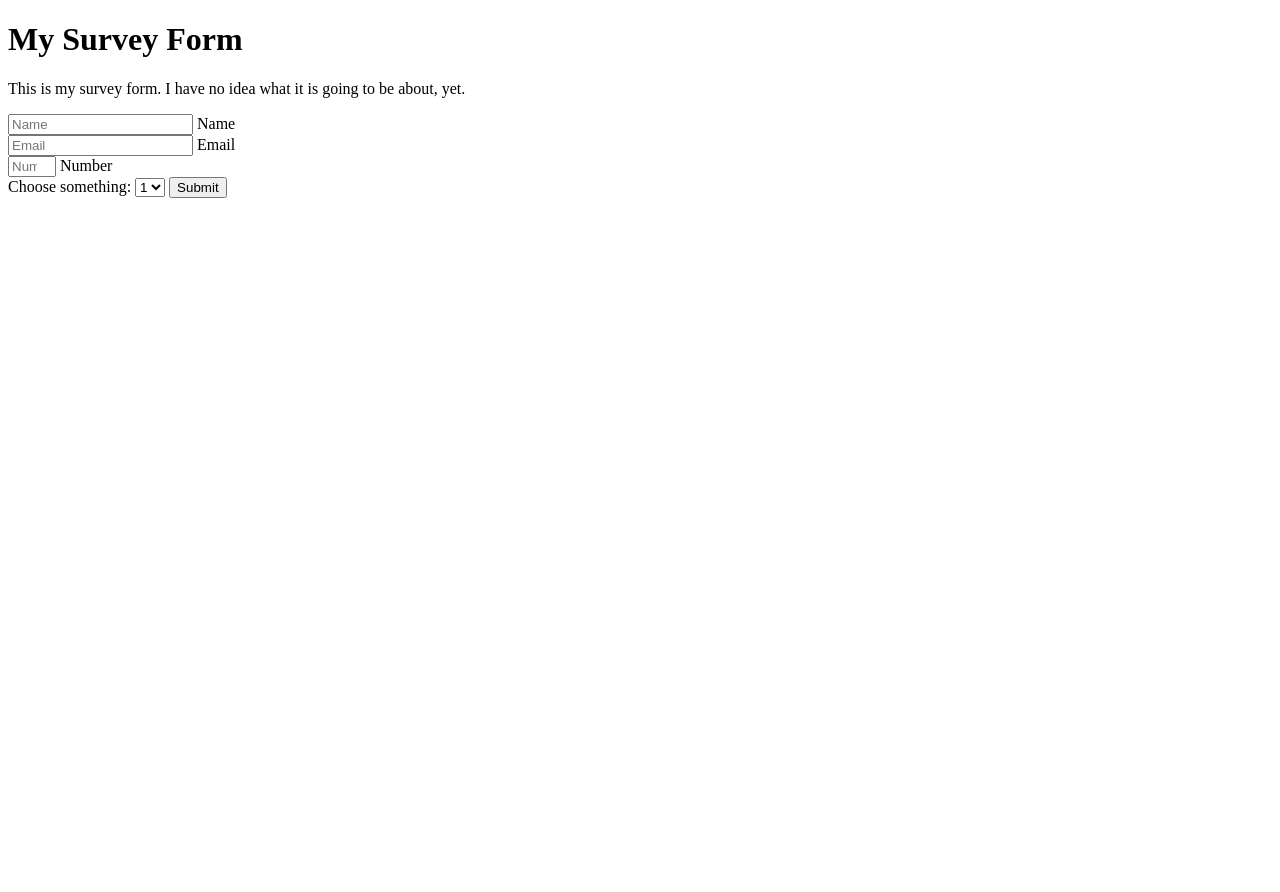
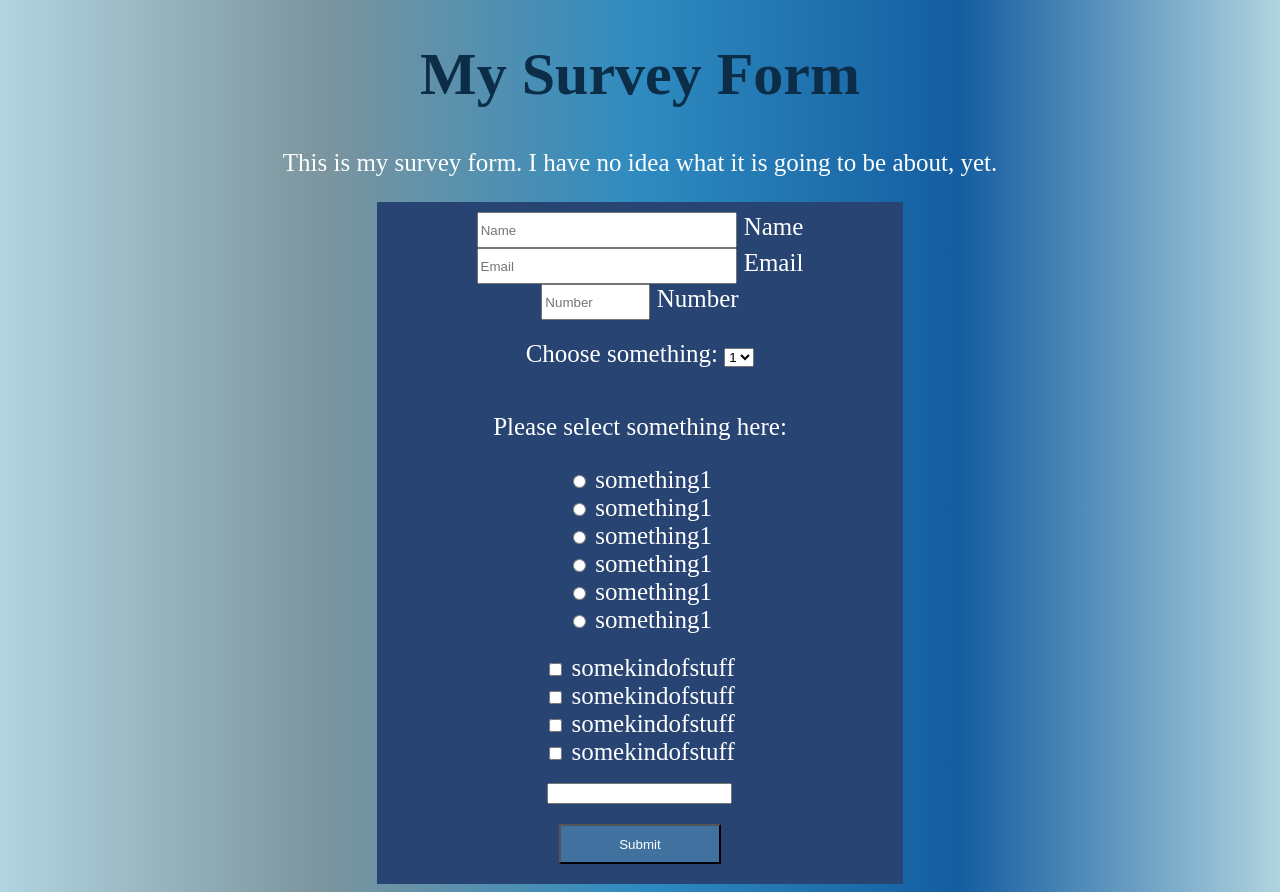
Before and after one commit to grj923/surveyform, a plain HTML site: page index.html in a window 1280 px wide. Before the commit the page ends 800 px from the top, so only its background shows below. Drawn offline with Linux system fonts and the light colour scheme.

Commit message:
all form items added, color scheme and basic styling

```diff
--- a/index.html
+++ b/index.html
@@ -4,6 +4,7 @@
     <meta charset="UTF-8" />
     <meta http-equiv="X-UA-Compatible" content="IE=edge" />
     <meta name="viewport" content="width=device-width, initial-scale=1.0" />
+    <link rel="stylesheet" href="styles.css" />
     <title>Document</title>
   </head>
   <body>
@@ -11,6 +12,8 @@
     <p id="description">
       This is my survey form. I have no idea what it is going to be about, yet.
     </p>
+    <div class="form-area">
+
     <form id="survey-form">
       <input type="text" placeholder="Name" required id="name" />
       <label id="name-label">Name</label>
@@ -21,6 +24,8 @@
       <input type="number" placeholder="Number" id="number" min="1" max="5" />
       <label id="number-label">Number</label>
       <br />
+    </div>
+    <div class="form-area">
       <label for="Something here">Choose something:</label>
       <select id="dropdown">
         <option value="1">1</option>
@@ -29,7 +34,100 @@
         <option value="4">4</option>
         <option value="5">5</option>
       </select>
-      <button type="submit">Submit</button>
+      <br />
+    </div>
+      <div class="form-area">
+      <p id="radio-intro">Please select something here:</p>
+      <label>
+        <input
+          type="radio"
+          id="radio1"
+          name="something"
+          value="something1" />
+        something1
+      </label>
+      <br />
+      <label>
+        <input
+          type="radio"
+          id="radio2"
+          name="something"
+          value="something2" />
+        something1</label
+      >
+      <br />
+      <label for="radio1">
+        <input
+          type="radio"
+          id="radio3"
+          name="something"
+          value="something3" />
+        something1</label
+      >
+      <br />
+      <label>
+        <input
+          type="radio"
+          id="radio4"
+          name="something"
+          value="something4" />
+        something1</label
+      >
+      <br />
+      <label>
+        <input
+          type="radio"
+          id="radio5"
+          name="something"
+          value="something5" />
+        something1</label
+      >
+      <br />
+      <label for="radio1">
+        <input
+          type="radio"
+          id="radio6"
+          name="something"
+          value="something6" />
+        something1</label
+      >
+      <br />
+    </div>
+    <div class="form-area">
+      <input
+        type="checkbox"
+        name="somekindofstuff"
+        id="somekindofstuff"
+        value="somekindofstuff"
+      />
+      <label for="somekindofstuff">somekindofstuff</label><br />
+      <input
+        type="checkbox"
+        name="somekindofstuff1"
+        id="somekindofstuff1"
+        value="somekindofstuff1"
+      />
+      <label for="somekindofstuff">somekindofstuff</label><br>
+      <input
+        type="checkbox"
+        name="somekindofstuff2"
+        id="somekindofstuff2"
+        value="somekindofstuff2"
+      />
+      <label for="somekindofstuff">somekindofstuff</label><br>
+      <input
+        type="checkbox"
+        name="somekindofstuff3"
+        id="somekindofstuff3"
+        value="somekindofstuff3"
+      />
+      <label for="somekindofstuff">somekindofstuff</label><br>
+    <div class="form-area">
+      <input type="text" name="whatElse" id="whatElse" />
+    </div>
+    <div class="form-area">
+      <button type="submit" id="submit">Submit</button>
+    </div>
     </form>
 
     <script src="https://cdn.freecodecamp.org/testable-projects-fcc/v1/bundle.js"></script>
--- a/styles.css
+++ b/styles.css
@@ -0,0 +1,48 @@
+body {
+  text-align: center;
+  color: white;
+  background-color: #b1d4e0;
+  background-image: linear-gradient(
+    to right,
+    #b1d4e0,
+    #7c959e,
+    #2e8bc0,
+    #145da0,
+    #b1d4e0
+  );
+}
+
+#title {
+  color: #0c2d48;
+  font-size: 60px;
+}
+#description {
+  font-size: 25px;
+}
+
+.form-area {
+  background-color: #274472;
+  font-size: 25px;
+  margin: auto;
+  width: 40%;
+  padding: 10px;
+  text-align: center;
+}
+#submit {
+  color: white;
+  background-color: #41729f;
+  width: 80%;
+  height: 40px;
+}
+#name {
+  width: 50%;
+  height: 30px;
+}
+#email {
+  width: 50%;
+  height: 30px;
+}
+#number {
+  width: 20%;
+  height: 30px;
+}
```
